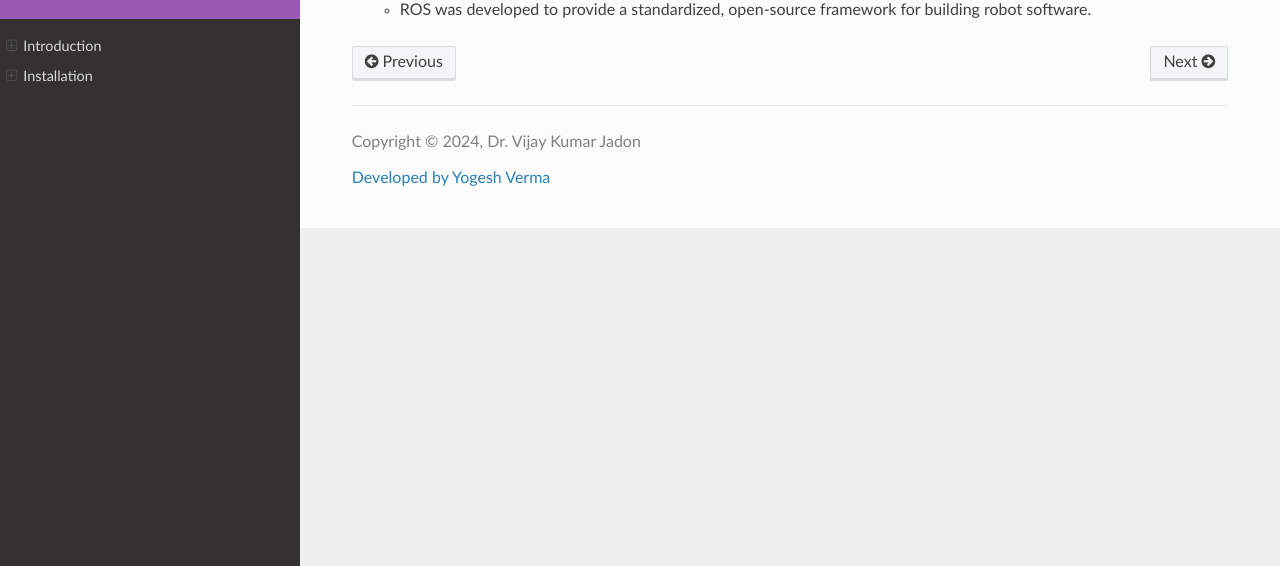
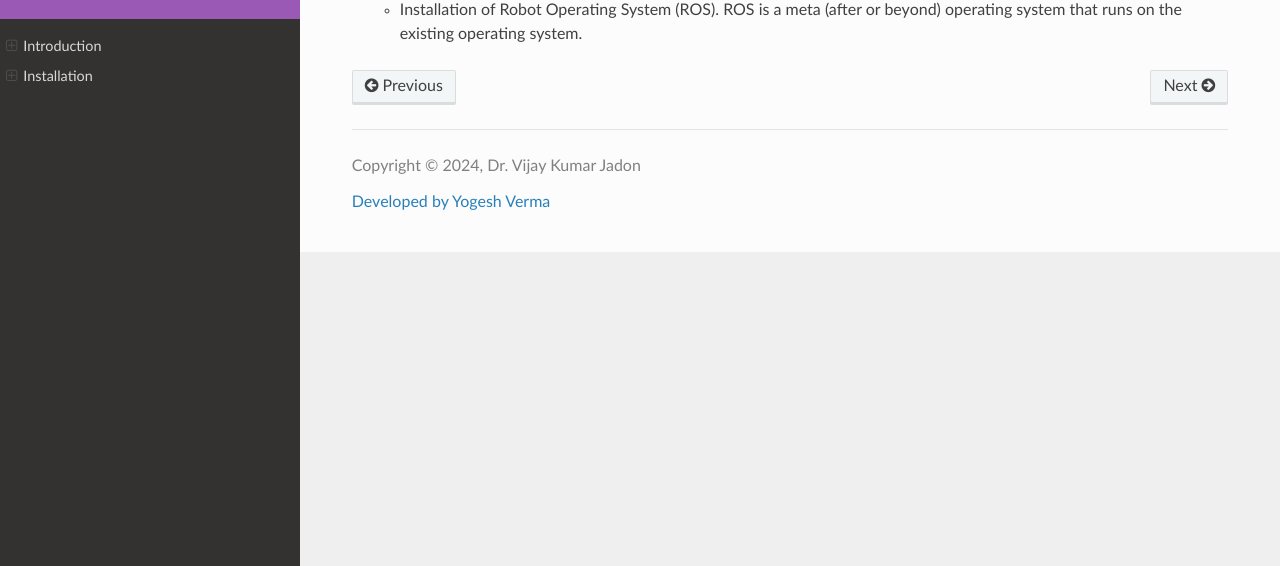
Before and after one commit to yogeshverma1296/vkjadon, a website: page courses/ROS.html in a window 1280 px wide. Shown: the part 234-800 px from the top of the page. Drawn offline with Linux system fonts and the light colour scheme.

Commit message:
Version 2.5 -> Updated the ROS.html Installation line

```diff
--- a/courses/ROS.html
+++ b/courses/ROS.html
@@ -330,7 +330,7 @@
                         <ul>
                           <li>
                             <p>
-                              ROS was developed to provide a standardized, open-source framework for building robot software.
+                              Installation of Robot Operating System (ROS). ROS is a meta (after or beyond) operating system that runs on the existing operating system.
                             </p>
                           </li>
                         </ul>
```
